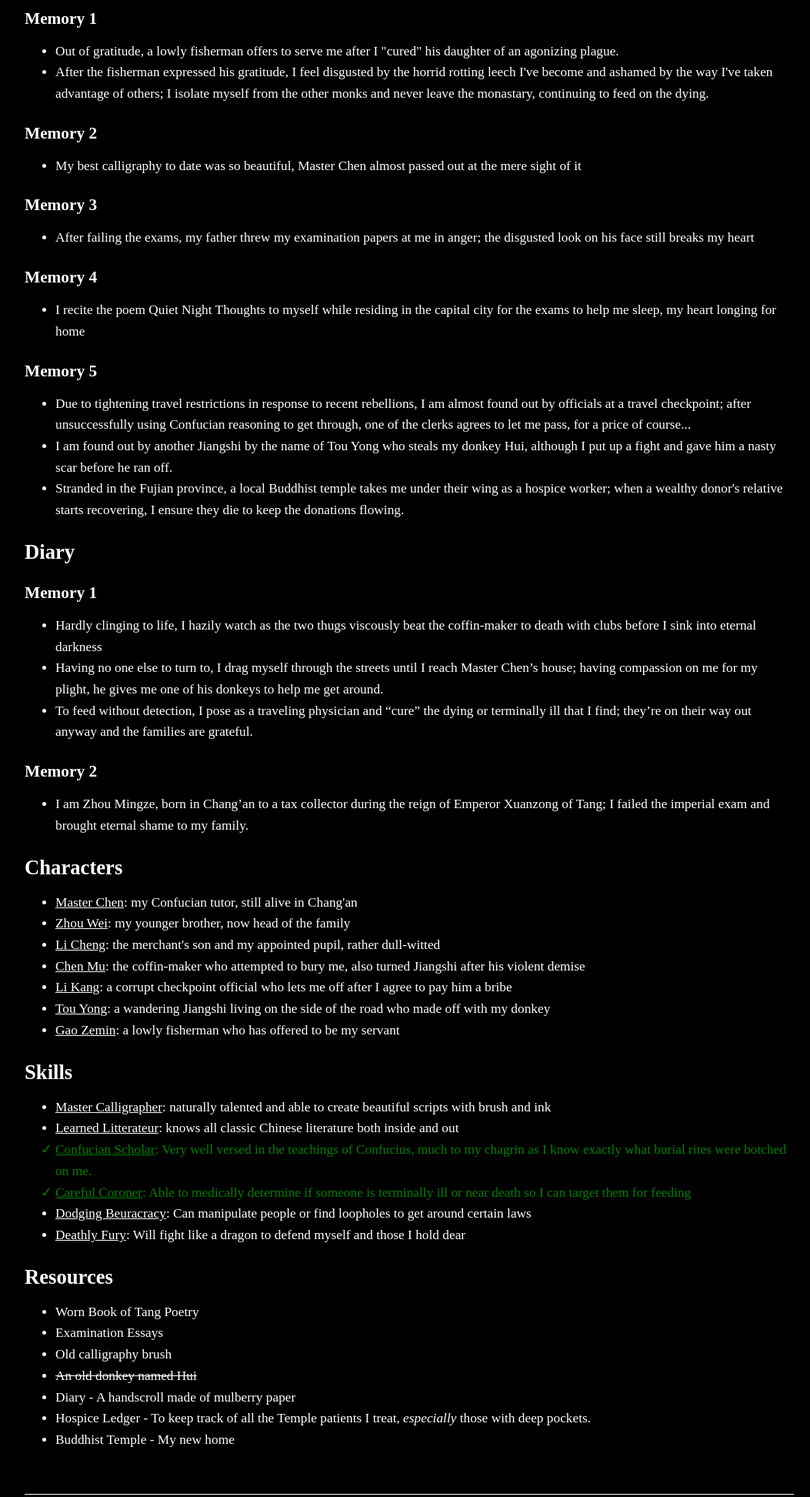
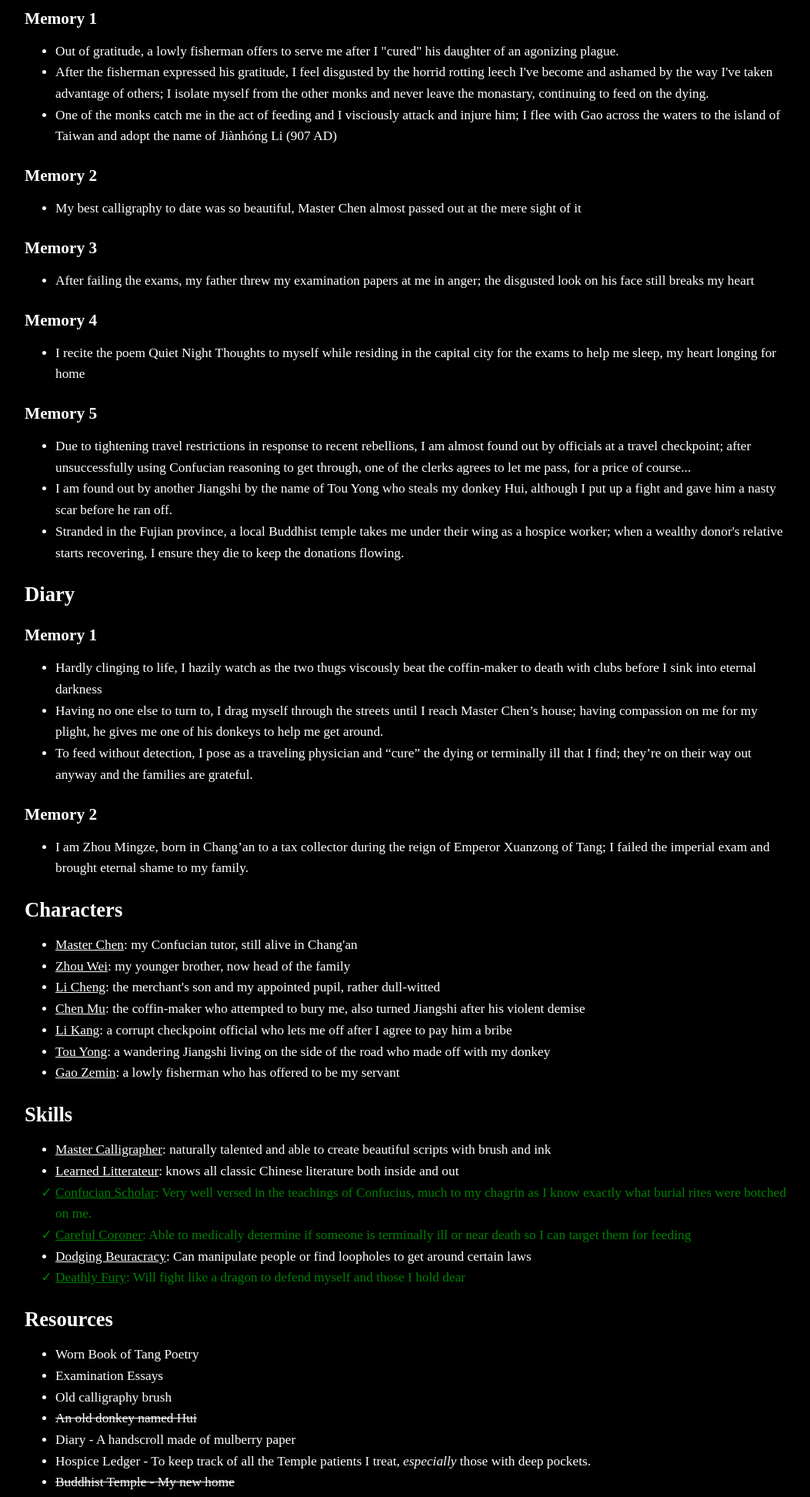
Before and after one commit to Alditrus/a-thousand-year-old-vampire, a plain HTML site: page index.html in a window 1280 px wide. Shown: the part 880-2825 px from the top of the page at 77% size, without its empty margins (108-1161 px from the left). Drawn offline with Linux system fonts and the light colour scheme; a web font is replaced by a local one.

Commit message:
entree 8

```diff
--- a/index.html
+++ b/index.html
@@ -32,6 +32,7 @@
                 <ul>
                     <li>Out of gratitude, a lowly fisherman offers to serve me after I "cured" his daughter of an agonizing plague.</li>
                     <li>After the fisherman expressed his gratitude, I feel disgusted by the horrid rotting leech I've become and ashamed by the way I've taken advantage of others; I isolate myself from the other monks and never leave the monastary, continuing to feed on the dying.</li>
+                    <li>One of the monks catch me in the act of feeding and I visciously attack and injure him; I flee with Gao across the waters to the island of Taiwan and adopt the name of Jiànhóng Li (907 AD)</li>
                 </ul>
             <h3>Memory 2</h3>
                 <ul>
@@ -79,7 +80,7 @@
                 <li style="list-style-type: '✓ '; color: green;"><span class="list-title">Confucian Scholar</span>: Very well versed in the teachings of Confucius, much to my chagrin as I know exactly what burial rites were botched on me.</li>
                 <li style="list-style-type: '✓ '; color: green;"><span class="list-title">Careful Coroner</span>: Able to medically determine if someone is terminally ill or near death so I can target them for feeding</li>
                 <li><span class="list-title">Dodging Beuracracy</span>: Can manipulate people or find loopholes to get around certain laws</li>
-                <li><span class="list-title">Deathly Fury</span>: Will fight like a dragon to defend myself and those I hold dear</li>
+                <li style="list-style-type: '✓ '; color: green;"><span class="list-title">Deathly Fury</span>: Will fight like a dragon to defend myself and those I hold dear</li>
             </ul>
         <h2>Resources</h2>
             <ul>
@@ -89,7 +90,7 @@
                 <li><s>An old donkey named Hui</s></li>
                 <li>Diary - A handscroll made of mulberry paper</li>
                 <li>Hospice Ledger - To keep track of all the Temple patients I treat, <i>especially</i> those with deep pockets.</li>
-                <li>Buddhist Temple - My new home</li>
+                <li><s>Buddhist Temple - My new home</s></li>
             </ul>
     </div>
 
@@ -111,6 +112,8 @@
                 <p>Out of gratitude, a lowly fisherman offers to serve me after I "cured" his daughter of an agonizing plague.</p>
             <h3>Entree 7</h3>
                 <p>After the fisherman expressed his gratitude, I feel disgusted by the horrid rotting leech I've become and ashamed by the way I've taken advantage of others; I isolate myself from the other monks and never leave the monastary, continuing to feed on the dying.</p>
+            <h3>Entree 8</h3>
+                <p>One of the monks catch me in the act of feeding and I visciously attack and injure him; I flee with Gao across the waters to the island of Taiwan and adopt the name of Jiànhóng Li (907 AD)</p>
     </div>
 
 </body>
```
